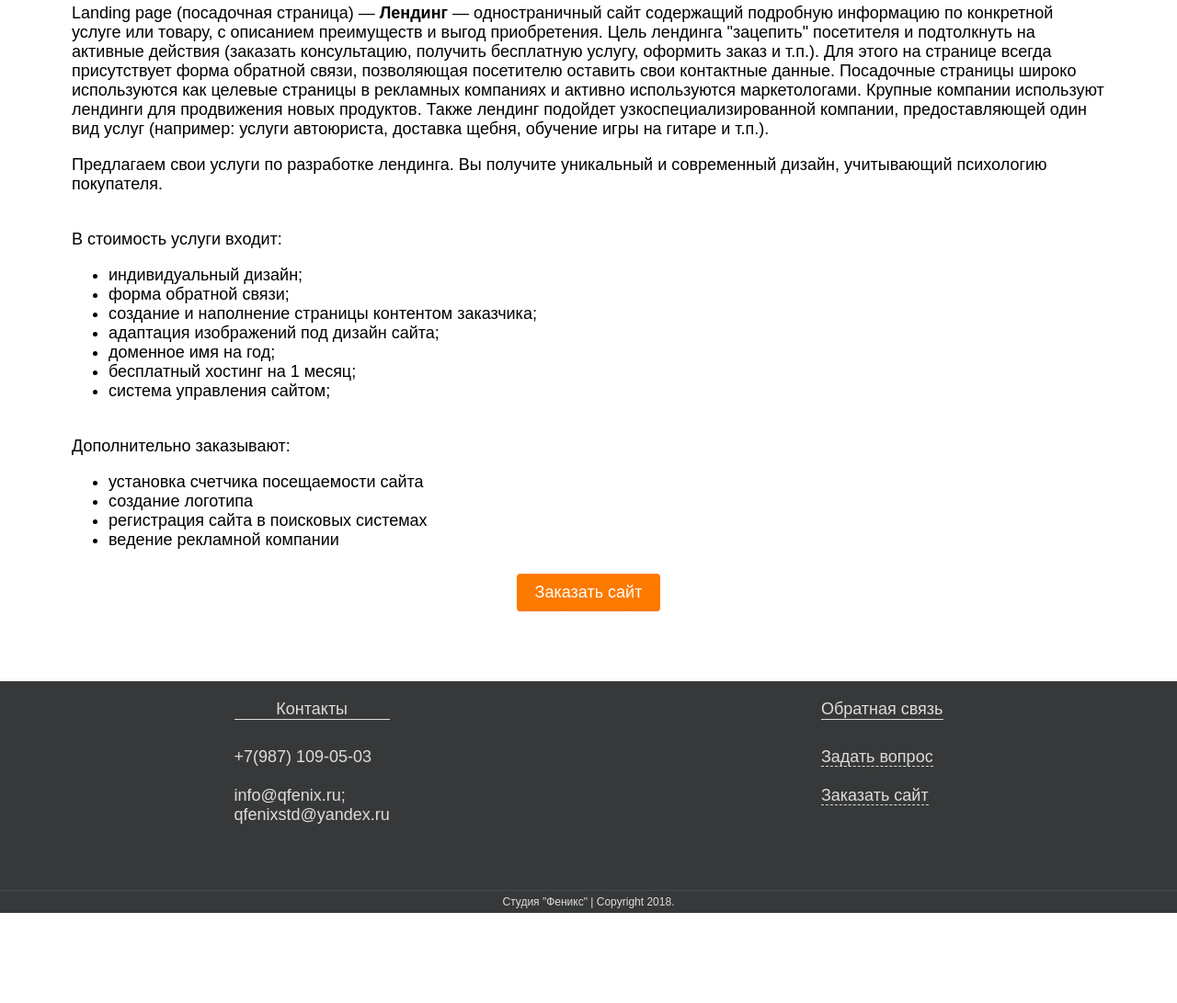
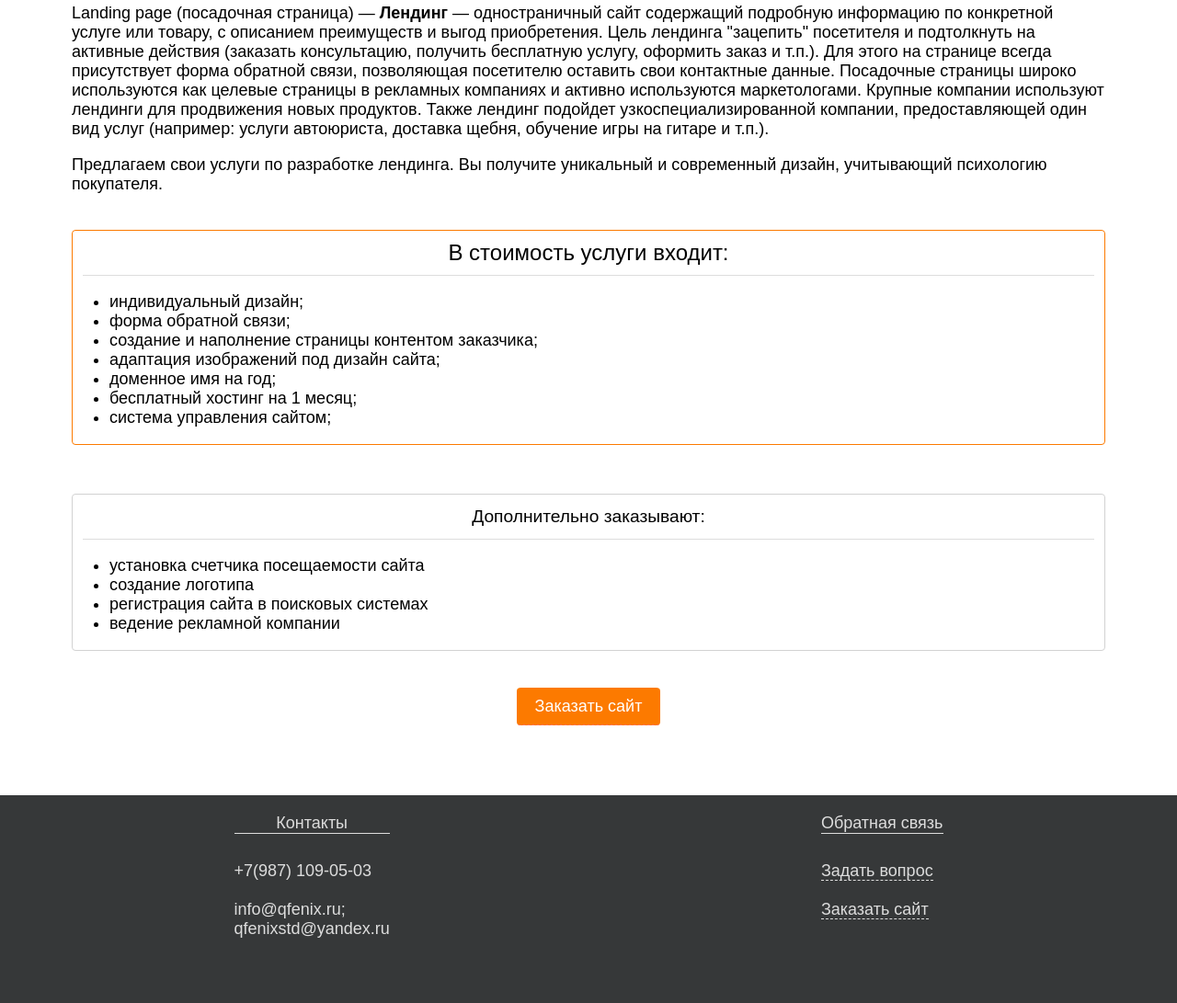
Before and after one commit to mrtwin/qfenix-1.0, a PHP site: page /landing.php in a window 1280 px wide. Shown: the part 522-1613 px from the top of the page at 92% size. Before the commit the page ends 1515 px from the top, so only its background shows below. Run offline with PHP 8.4, Linux system fonts and the light colour scheme; some web fonts are replaced.

Commit message:
version 05-09-18

```diff
--- a/css/media.css
+++ b/css/media.css
@@ -1,4 +1,4 @@
-@media only screen and (max-width: 1174px) {
+@media only screen and (max-width: 1250px) {
   .nav{
   	display: none;
   }
@@ -86,6 +86,9 @@ section{
 .service_box {
     width: 90%;
 }
+.content_block, .content_block_slave{
+	padding: 3rem;
+}
 .row_package{
 	display: block;
 }
--- a/css/style.css
+++ b/css/style.css
@@ -31,7 +31,7 @@ h1{
 h2{
 	font-size: 1.4em;
 	margin-top: 60px;
-	font-weight: 600;
+	/* font-weight: 600; */
  }
 h3, h4{color: #660000; font-size: 1.2em; font-weight: normal;
  }
@@ -207,10 +207,12 @@ section{
 	margin: 0;
 	padding: 1em;
 	background: #d2d2d2;
+	/* background: linear-gradient(to top, #fae8c7, #fc7356); */
 	display: block;
 	justify-content: center;
     box-shadow: 0px 5px 9px 1px rgba(40, 40, 40, 0.35);
 	border-top: 2px solid rgb(250, 250, 250);
+	border-radius: 4px;
 }
 .brif_container_element{
 	padding: 1em;
@@ -229,7 +231,24 @@ section{
 	padding: 0 20px 0 20px;
 	display: block;
 }
-
+.run_head, .run_line{
+	text-align: center;
+	position: relative;
+}
+.run_line::before{
+	content: '';
+	bottom: 0;
+	right: 0;
+	position: absolute;
+	width: 0;
+	height: 2px;
+	background-color: #fc7356;
+	transition: 0.2s;
+}
+.run_line:hover:before{
+	width: 100%;
+	left: 0;
+}
 .icon{
 	text-align: center;
 }
@@ -349,7 +368,26 @@ section{
 	width: 30px;
 	height: 10px;
 }
-
+.content_block{
+	margin-bottom: 2rem;
+	border: 1px solid #fc7a00;
+	border-radius: 4px;
+}
+.content_block_slave{
+	border: 1px solid #d2d2d2;
+}
+.content_block_header{
+	margin: auto;
+	margin-bottom: 1rem;
+	width: 98%;
+	font-size: 1.5rem;
+	text-align: center;
+	line-height: 3rem;
+	border-bottom: 1px solid #dddddd;
+}
+.content_block_header_slave{
+	font-size: 1.2rem;
+}
 /*========= packages ========*/
 .row_package{
 	display: flex;
@@ -366,8 +404,8 @@ section{
 	margin: auto;
 	margin-bottom: 1rem;
 	width: 90%;
-	font-size: 1rem;
-	font-weight: 600;
+	font-size: 1.3rem;
+	/* font-weight: 600; */
 	text-align: center;
 	line-height: 3rem;
 	border-bottom: 1px solid #dddddd;
```
